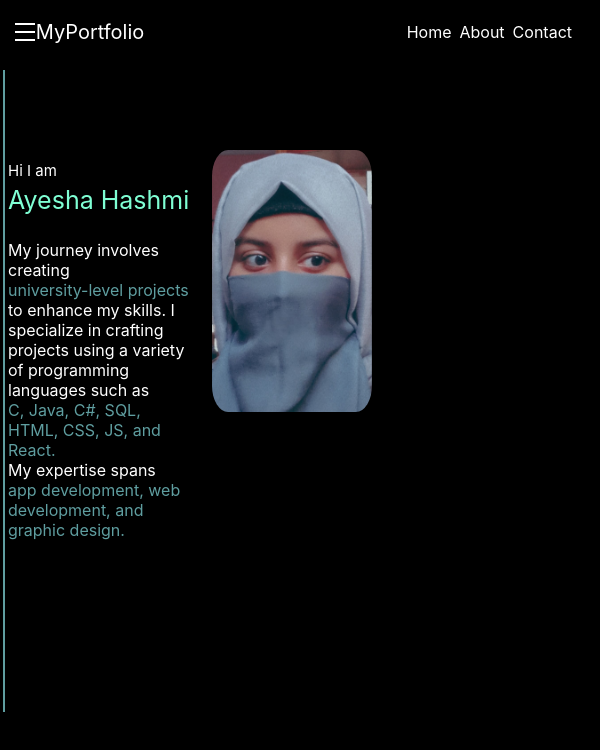
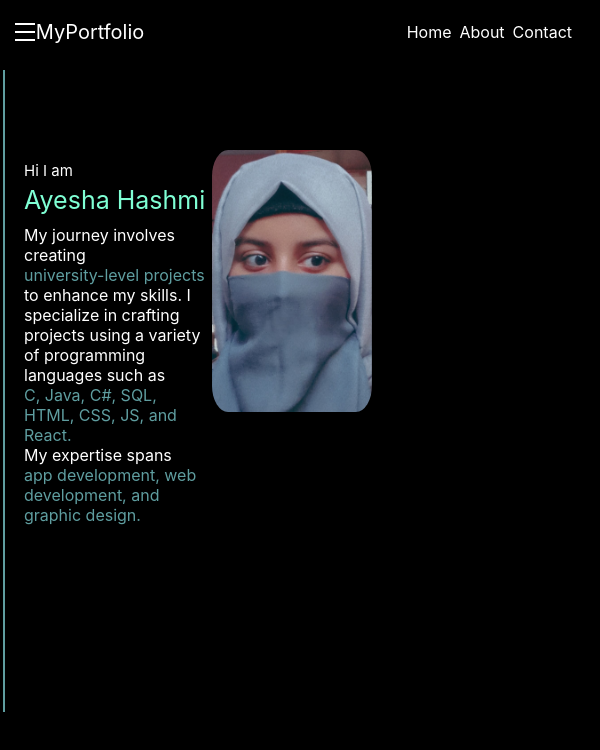
Before and after one commit to ayeshaahashmi/AHportfolio, a React (Create React App) app: page / in a window 600 px wide. Shown: the top 750 px of the page. Built offline with nearby package versions, Linux system fonts and the light colour scheme.

Commit message:
Update lesgo.css

```diff
--- a/src/components/lesgo.css
+++ b/src/components/lesgo.css
@@ -75,7 +75,6 @@ body {
   flex-grow: 1;
   color:white;
   position: absolute;
-  top: 80px;
   left: 0px;
   text-align: left;
 }
@@ -336,6 +335,10 @@ body {
   .larger-text {
     font-size: 30px;
   }
+
+  .intro {
+    top: 80px;
+  }
 }
 
 /*SMALL SCREEN*/
@@ -433,13 +436,13 @@ body {
 
   .text-content{
     top: 20vh;
-    left: 1vh;
+    left: 3vh;
     z-index: 0;
   }
 
   .text-content2{
     top: 20vh;
-    left: 1vh;
+    left: 3vh;
     z-index: 0;
   }
 
@@ -449,6 +452,10 @@ body {
 
   .larger-text {
     font-size: 25px;
+  }
+
+  .intro {
+    top: 65px;
   }
 
   .nav-item{
```
